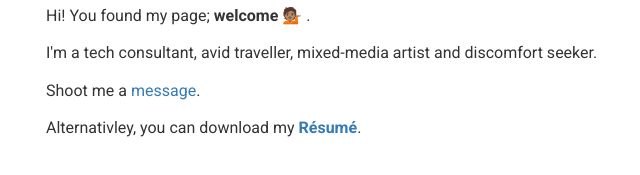
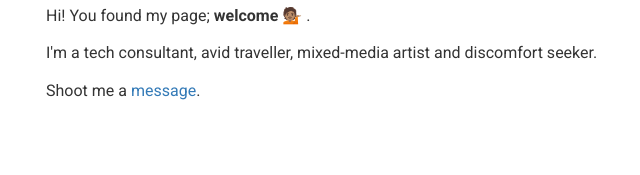
Before and after one commit to ayvi/ayvi.ca, a plain HTML site: page index.html in a window 1280 px wide. Shown: the part 369-544 px from the top of the page, without its empty margins (54-694 px from the left). Drawn offline with nearby package versions, Linux system fonts and the light colour scheme.

Commit message:
Update index.html

```diff
--- a/index.html
+++ b/index.html
@@ -29,7 +29,6 @@
 	    <h5>Hi! You found my page; <b> welcome &#128129;&#127997;</b> . </h5>
 	    <h5>I'm a tech consultant, avid traveller, mixed-media artist and discomfort seeker.    </h5>
 	    <h5> Shoot me a <a href="mailto:ayvi.islam@gmail.com">message</a>.</h5>
-	    <h5> Alternativley, you can download my <b><a href="Ayvi-CV.pdf">Résumé</a></b>.</h5>
 	</div>
 
 </body>
```
